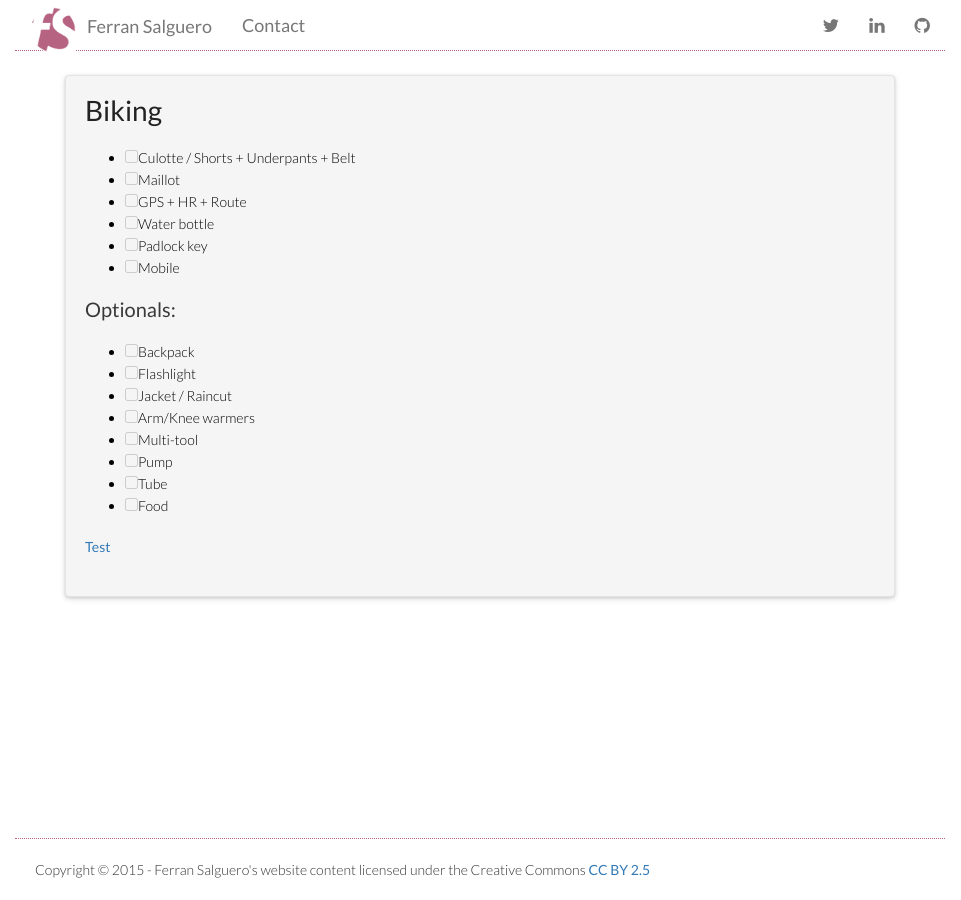
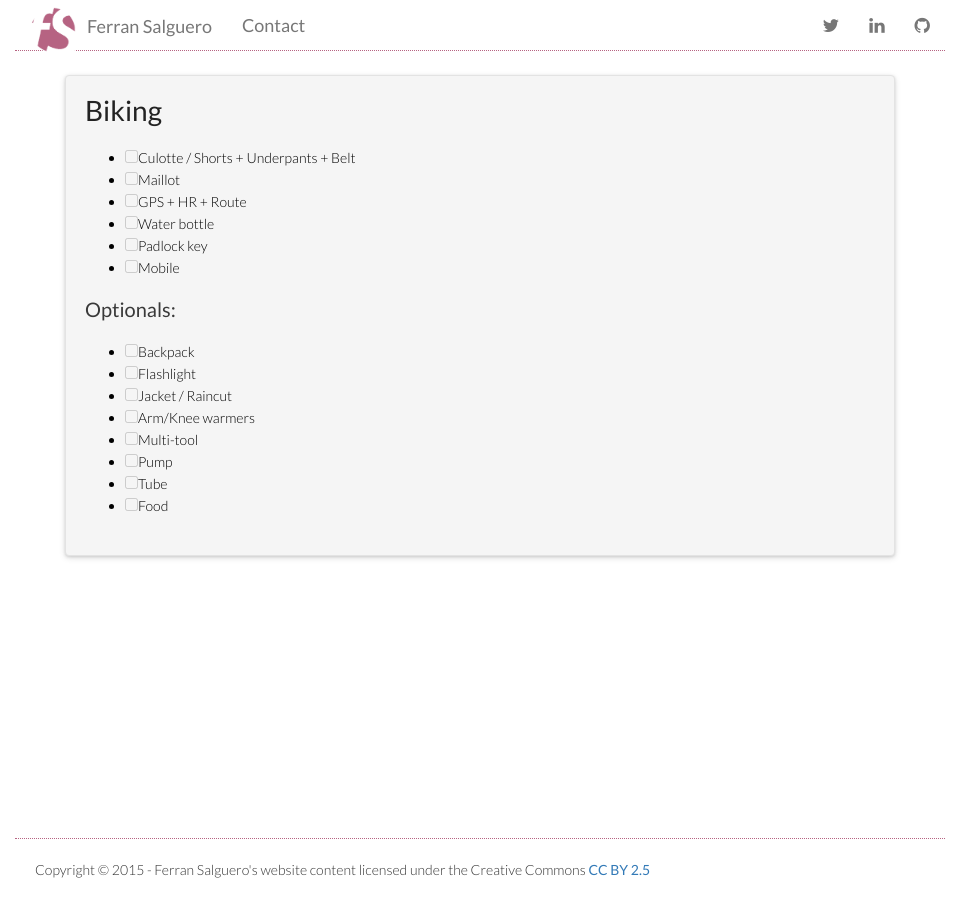
Before and after one commit to FerranSalguero/ferransalguero.github.io, a Jekyll site: the page built from checklists/biking.md, in a window 1280 px wide. Shown: the whole page, without its empty margins (160-1121 px from the left). Built offline with Jekyll 4.4.1, drawn with Linux system fonts in a browser that asks for light colours; nearby versions of some CDN libraries; library files that are not in the unit come from our copies.

Commit message:
revert test

```diff
--- a/checklists/biking.md
+++ b/checklists/biking.md
@@ -26,5 +26,3 @@ Optionals:
 * [ ] Pump
 * [ ] Tube
 * [ ] Food
-
-[Test](http://wheretobuy.apphb.com){:rel='nofollow'}
```
